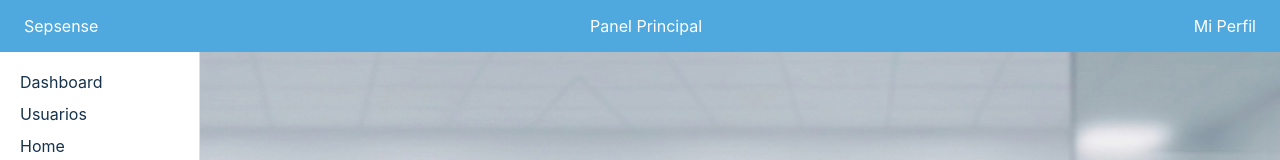
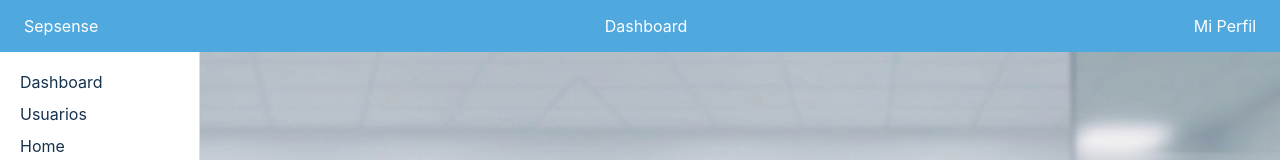
Before and after one commit to Jose-camacho06/Sepsense_Web_26, an Angular app in the folder frontend/sepsense-login/: page / in a window 1280 px wide. Shown: the top 160 px of the page. Built offline with nearby package versions, Linux system fonts and the light colour scheme; sample sign-in values are in the browser's storage.

Commit message:
Renderizado-hecho

```diff
--- a/frontend/sepsense-login/src/app/shared/header/header.html
+++ b/frontend/sepsense-login/src/app/shared/header/header.html
@@ -2,7 +2,7 @@
   <div class="header-left">Sepsense</div>
 
   <div class="header-center">
-    {{ pageTitle }}
+    {{ pageTitle() }}
   </div>
 
   <div class="header-right" routerLink="/perfil">Mi Perfil</div>
--- a/frontend/sepsense-login/src/app/shared/header/header.ts
+++ b/frontend/sepsense-login/src/app/shared/header/header.ts
@@ -1,5 +1,7 @@
-import { Component, inject , ChangeDetectorRef} from '@angular/core';
-import { Router, RouterLink } from '@angular/router';
+import { Component, inject , signal} from '@angular/core';
+import { Router,NavigationEnd, RouterLink } from '@angular/router';
+import{filter} from 'rxjs';
+
 
 @Component({
   selector: 'app-header',
@@ -9,22 +11,31 @@ import { Router, RouterLink } from '@angular/router';
 })
 export class Header {
   private router = inject(Router);
-  private cdRef = inject(ChangeDetectorRef);
+  pageTitle = signal('Dashboard');
 
-  get pageTitle() {
-    if (this.router.url.includes('usuarios')) {
-      this.cdRef.detectChanges();
-      return 'Usuarios';
-    }
-    if (this.router.url.includes('dashboard')) {
-      return 'Dashboard';
-    }
-    if (this.router.url.includes('perfil')) {
-      return 'Perfil';
-    }
-    if (this.router.url.includes('home')) {
-      return 'Home';
-    }
-    return 'Panel Principal';
+
+  constructor(){
+    this.updatePageTitle();
+    this.router.events.pipe(
+      filter(event => event instanceof NavigationEnd)
+    ).subscribe(() => {
+      this.updatePageTitle();
+    });
+  }
+
+private updatePageTitle() {
+  const url = this.router.url;
+  if (url.includes('usuarios')) {
+    this.pageTitle.set('Usuarios');
+    return;
+  }
+if (url.includes('dashboard')) {
+    this.pageTitle.set('Dashboard');
+    return;
+  }
+  if (url.includes('home')) {
+    this.pageTitle.set('Home');
+    return;
   }
 }
+}
```
